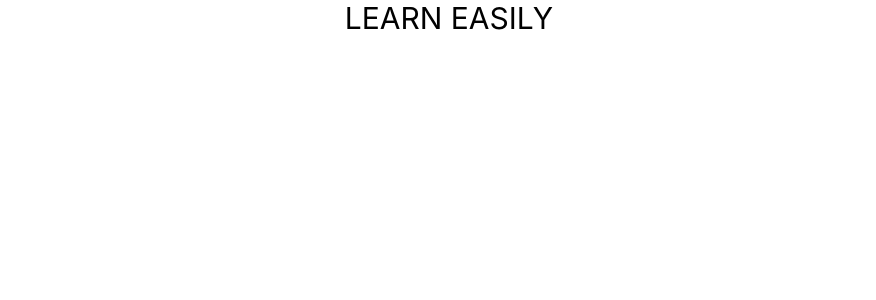
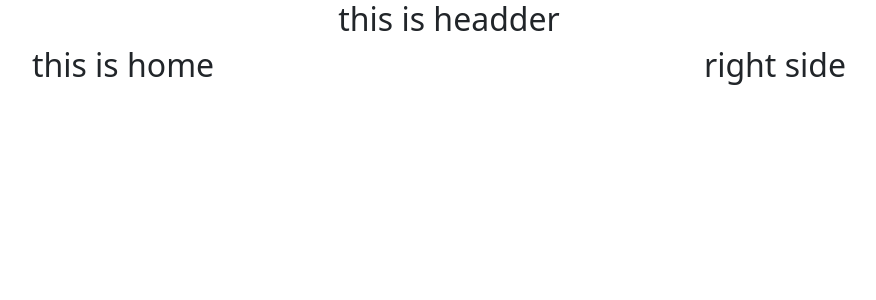
Before and after one commit to shuvo90901/Learn-Easily-Client-Side, a React (Create React App) app: page / in a window 1280 px wide. Shown: the top 300 px of the page, without its empty margins (191-1067 px from the left). Built offline with nearby package versions, Linux system fonts and the light colour scheme.

Commit message:
router added

```diff
--- a/package.json
+++ b/package.json
@@ -6,8 +6,10 @@
     "@testing-library/jest-dom": "^5.16.5",
     "@testing-library/react": "^13.4.0",
     "@testing-library/user-event": "^13.5.0",
+    "bootstrap": "^5.2.2",
     "firebase": "^9.12.1",
     "react": "^18.2.0",
+    "react-bootstrap": "^2.5.0",
     "react-dom": "^18.2.0",
     "react-router-dom": "^6.4.2",
     "react-scripts": "5.0.1",
--- a/src/App.js
+++ b/src/App.js
@@ -1,9 +1,11 @@
+import { RouterProvider } from 'react-router-dom';
 import './App.css';
+import { routes } from './Routes/Routes/Routes';
 
 function App() {
   return (
     <div className="App">
-      <h1 className='text-3xl'>LEARN EASILY</h1>
+      <RouterProvider router={routes}></RouterProvider>
     </div>
   );
 }
--- /dev/null
+++ b/src/Routes/Routes/Routes.js
@@ -0,0 +1,16 @@
+import { createBrowserRouter } from "react-router-dom";
+import Home from "../../components/Home/Home";
+import Main from "../../layout/Main";
+
+export const routes = createBrowserRouter([
+    {
+        path: '/',
+        element: <Main></Main>,
+        children: [
+            {
+                path: '/',
+                element: <Home></Home>
+            }
+        ]
+    }
+])
--- /dev/null
+++ b/src/components/Header/Header.js
@@ -0,0 +1,11 @@
+import React from 'react';
+
+const Header = () => {
+    return (
+        <div>
+            <h2>this is headder</h2>
+        </div>
+    );
+};
+
+export default Header;
--- /dev/null
+++ b/src/components/Home/Home.js
@@ -0,0 +1,11 @@
+import React from 'react';
+
+const Home = () => {
+    return (
+        <div>
+            <h2>this is home</h2>
+        </div>
+    );
+};
+
+export default Home;
--- /dev/null
+++ b/src/components/RightSideNav/RightSideNav.js
@@ -0,0 +1,11 @@
+import React from 'react';
+
+const RightSideNav = () => {
+    return (
+        <div>
+            <h2>right side </h2>
+        </div>
+    );
+};
+
+export default RightSideNav;
--- a/src/index.js
+++ b/src/index.js
@@ -3,6 +3,8 @@
 import './index.css';
 import App from './App';
 import reportWebVitals from './reportWebVitals';
+import 'bootstrap/dist/css/bootstrap.min.css';
+
 
 const root = ReactDOM.createRoot(document.getElementById('root'));
 root.render(
--- /dev/null
+++ b/src/layout/Main.js
@@ -0,0 +1,24 @@
+import { Container } from 'postcss';
+import React from 'react';
+import { Col, Row } from 'react-bootstrap';
+import { Outlet } from 'react-router-dom';
+import Header from '../components/Header/Header';
+import RightSideNav from '../components/RightSideNav/RightSideNav';
+
+const Main = () => {
+    return (
+        <div>
+            <Header></Header>
+            <Row>
+                <Col>
+                    <Outlet></Outlet>
+                </Col>
+                <Col>
+                    <RightSideNav></RightSideNav>
+                </Col>
+            </Row>
+        </div>
+    );
+};
+
+export default Main;
```
Also changed, not shown: 1 other file (tests, documents, lock files or other folders).
